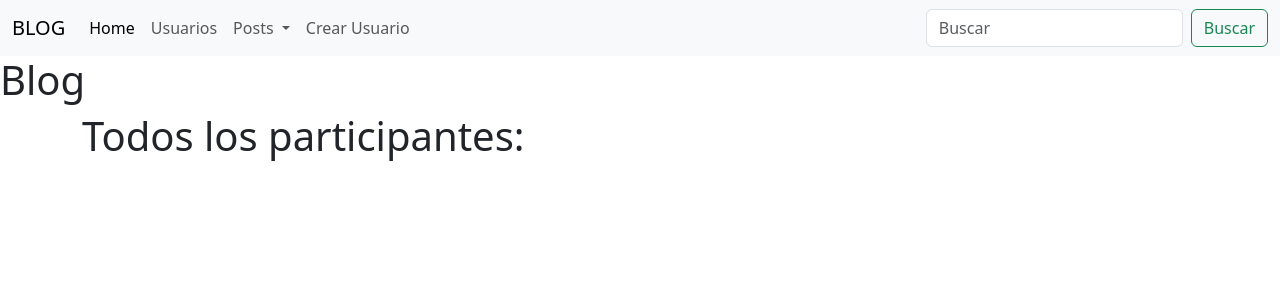
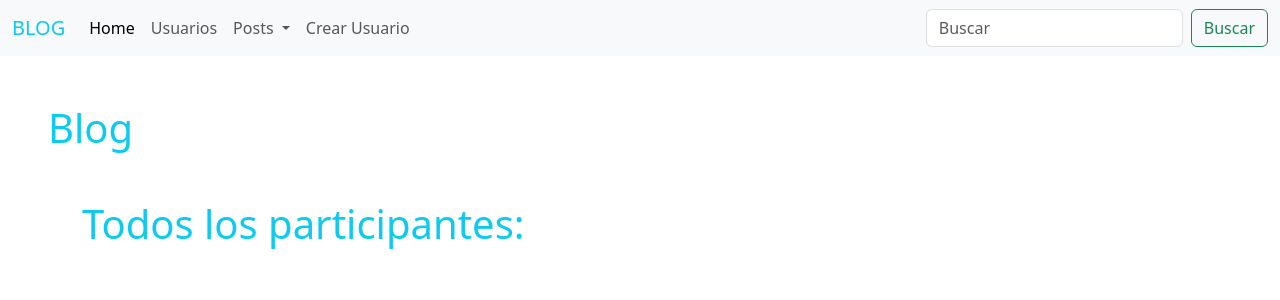
Before and after one commit to dggtn/PlaygroundFinalProjectGangotena, a Django app: page /usuarios/ in a window 1280 px wide. Shown: the top 300 px of the page. Run offline with Django 5.2, Linux system fonts and the light colour scheme; data that the repository does not hold is empty.

Commit message:
diseno de cada template con Boostrap

```diff
--- a/PlaygroundFinalProjectGangotena/templates/layout.html
+++ b/PlaygroundFinalProjectGangotena/templates/layout.html
@@ -9,14 +9,14 @@
   </head>
   <nav class="navbar navbar-expand-lg navbar-light bg-light">
     <div class="container-fluid">
-      <a class="navbar-brand"  href="{% url 'posts' %}">BLOG</a>
+      <a class="navbar-brand text-info"  href="{% url 'index' %}">BLOG</a>
       <button class="navbar-toggler" type="button" data-bs-toggle="collapse" data-bs-target="#navbarSupportedContent" aria-controls="navbarSupportedContent" aria-expanded="false" aria-label="Toggle navigation">
         <span class="navbar-toggler-icon"></span>
       </button>
       <div class="collapse navbar-collapse" id="navbarSupportedContent">
         <ul class="navbar-nav me-auto mb-2 mb-lg-0">
           <li class="nav-item">
-            <a class="nav-link active" aria-current="page" href="{% url 'posts' %}">Home</a>
+            <a class="nav-link active" aria-current="page" href="{% url 'index' %}">Home</a>
           </li>
           <li class="nav-item">
             <a class="nav-link" href="{% url 'usuarios' %}">Usuarios</a>
@@ -43,7 +43,7 @@
       </div>
     </div>
   </nav>
-    <h1>Blog</h1>
+    <h1 class="mt-5 mb-5 mx-5 text-info">Blog</h1>
     <div class="container">
         {% block contenido %}
         {% endblock %}
--- a/PlaygroundFinalProjectGangotena/templates/nuevoPost.html
+++ b/PlaygroundFinalProjectGangotena/templates/nuevoPost.html
@@ -4,13 +4,13 @@
 
 <form action="publicar/" method="post"> {% csrf_token %}
 <div class="mb-3">
-    <label for="exampleFormControlInput1" class="form-label">Titulo</label>
+    <label for="exampleFormControlInput1" class="form-label fs-3 text-info bold">Titulo</label>
     <input name="titulo" type="title" class="form-control" id="exampleFormControlInput1" placeholder="Titulo">
   </div>
   <div class="mb-3">
-    <label for="exampleFormControlTextarea1" class="form-label">Cuerpo</label>
+    <label for="exampleFormControlTextarea1" class="form-label fs-3 text-info bold">Cuerpo</label>
     <textarea name="cuerpo" class="form-control" id="exampleFormControlTextarea1" rows="3"></textarea>
-    <button  type="submit" class="mt-3 btn btn-primary">Publicar</button>
+    <button  type="submit" class="mt-3 fs-4 btn btn-info">Publicar</button>
   </div>
 </form>
 
--- a/PlaygroundFinalProjectGangotena/templates/posts.html
+++ b/PlaygroundFinalProjectGangotena/templates/posts.html
@@ -5,16 +5,16 @@
         <form action="/posts" method="GET">
             <div class="input-group">
                 <input type="search" name="query" class="form-control rounded" placeholder="Buscar post por titulo" aria-label="Search" aria-describedby="search-addon" />
-                <button type="submit" class="btn btn-outline-primary" data-mdb-ripple-init>Buscar</button>
+                <button type="submit" class="btn fs-4 btn-outline-info" data-mdb-ripple-init>Buscar</button>
             </div>
         </form>
     </div>
 
     {% for post in posts %}
-        <h2>{{post.titulo}}</h2>
+        <h2 class="text-info">{{post.titulo}}</h2>
         <p>{{post.cuerpo}}</p>
     {% endfor %}
 
-    <a class="btn btn-primary" href="{% url 'nuevoPost' %}" role="button">Crear post</a>
+    <a class="btn btn-info text-white fs-4" href="{% url 'nuevoPost' %}" role="button">Crear post</a>
 
 {% endblock %}
--- a/PlaygroundFinalProjectGangotena/templates/usuarios.html
+++ b/PlaygroundFinalProjectGangotena/templates/usuarios.html
@@ -1,18 +1,21 @@
 {% extends "layout.html" %}
 
 {% block contenido%}
-<h1>Todos los participantes:</h1>
+<h1 class="text-info">Todos los participantes:</h1>
 {% for usuario in usuarios%}
-
-<div class= "card primary">
-<p>Nombre:{{usuario.nombre}}</p>
+<div class="container">
+<div class="row">
+<div class= "card mx-3 mt-2 mb-2 border-info col-6">
+<p class="text-info">Nombre:</p><p>{{usuario.nombre}}</p>
 <br>
-<p>Apellido{{usuario.apellido}}</p>
+<p class="text-info">Apellido:</p><p>{{usuario.apellido}}</p>
 <br>
-<p>Apodo:{{usuario.apodo}}</p>
+<p class="text-info">Apodo:</p><p>{{usuario.apodo}}</p>
 <br>
-<p>País:{{usuario.pais}}</p>
+<p class="text-info">País:</p><p>{{usuario.pais}}</p>
 <br>
+</div>
+</div>
 </div>
 {%endfor%}
 
--- a/PlaygroundFinalProjectGangotena/urls.py
+++ b/PlaygroundFinalProjectGangotena/urls.py
@@ -16,10 +16,11 @@ Including another URLconf
 """
 from django.contrib import admin
 from django.urls import path
-from PlaygroundFinalProjectGangotena.views import posts, nuevoPost,publicar,usuarios,comentarios,guardar,comentar,nuevoUsuario,nuevoComentario
+from PlaygroundFinalProjectGangotena.views import index,posts, nuevoPost,publicar,usuarios,comentarios,guardar,comentar,nuevoUsuario,nuevoComentario
 
 
 urlpatterns = [
+     path('index/', index, name="index"),
     path('posts/', posts, name="posts"),
     path('posts/nuevo', nuevoPost, name='nuevoPost'),
     path('admin/', admin.site.urls),
--- a/PlaygroundFinalProjectGangotena/views.py
+++ b/PlaygroundFinalProjectGangotena/views.py
@@ -84,3 +84,8 @@ def comentar(request):
         cuerpo = request.POST['cuerpo']
         Comentarios(autor=autor, cuerpo=cuerpo).save()
     return redirect('comentarios')
+
+def index(request):
+    template = loader.get_template('index.html')
+    html = template.render(request=request)
+    return HttpResponse(html)
```
Also changed, not shown: PlaygroundFinalProjectGangotena/templates/index.html (added, +13 -0 lines), PlaygroundFinalProjectGangotena/templates/nuevoUsuario.html (+5 -5 lines).
